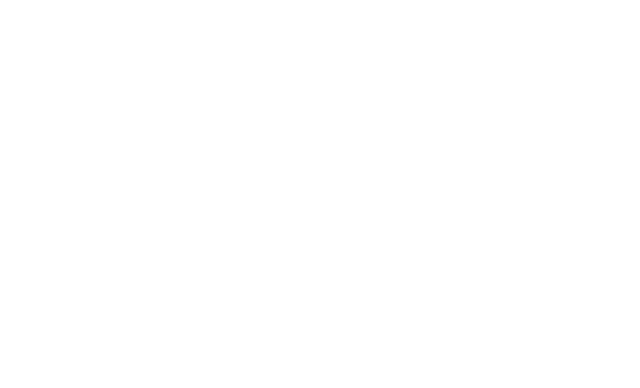
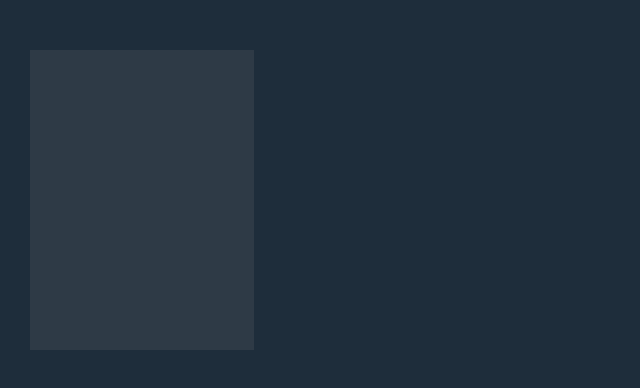
Before and after one commit to ChiaraMameli/vue-dischi, a Vue app: page / in a window 1280 px wide. Shown: the top 388 px of the page, without its empty margins (0-640 px from the left). Built offline with nearby package versions, Linux system fonts and the light colour scheme.

Commit message:
card structure

```diff
--- a/src/assets/sass/_generics.scss
+++ b/src/assets/sass/_generics.scss
@@ -1 +1,7 @@
 @import './vars';
+
+*{
+    box-sizing: border-box;
+    margin: 0;
+    border: 0;
+}
--- /dev/null
+++ b/src/assets/sass/_utils.scss
@@ -0,0 +1,4 @@
+.container {
+    width: 1220px;
+    margin: 0 auto;
+}
--- a/src/assets/sass/style.scss
+++ b/src/assets/sass/style.scss
@@ -1,2 +1,3 @@
 @import './generics';
+@import './utils';
 @import './vars';
--- a/src/components/BaseHeader.vue
+++ b/src/components/BaseHeader.vue
@@ -1,6 +1,6 @@
 <template>
-  <div>
-  </div>
+<header>
+</header>
 </template>
 
 <script>
@@ -9,6 +9,8 @@ export default {
 }
 </script>
 
-<style>
-
+<style scoped>
+    img{
+        color: black
+    }
 </style>
--- a/src/components/ContentSection.vue
+++ b/src/components/ContentSection.vue
@@ -1,14 +1,36 @@
 <template>
-  <div>
-  </div>
+<main>
+    <div class="container">
+        <div class="box">
+            <DiscCard />
+        </div>
+    </div>
+</main>
 </template>
 
 <script>
+import DiscCard from './DiscCard.vue';
+
 export default {
-    name: 'ContentSection',
+    name: "ContentSection",
+    components: {
+        DiscCard,
+        }
 }
 </script>
 
-<style>
+<style lang="scss" scoped>
+@import '../assets/sass/vars';
+    main{
+        background-color: $dark_blue;
+        height: 100vh;
 
+        .box{
+            display: flex;
+            flex-wrap: wrap;
+            justify-content: space-between;
+
+            padding: 50px 0;
+        }
+    }
 </style>
--- /dev/null
+++ b/src/components/DiscCard.vue
@@ -0,0 +1,22 @@
+<template>
+  <div class="card">
+
+  </div>
+</template>
+
+<script>
+export default {
+    name: 'DiscCard',
+}
+</script>
+
+<style lang="scss" scoped>
+@import '../assets/sass/vars';
+
+.card {
+    width: calc((100% / 5) - 20px);
+    background-color: $light_blue;
+    height: 300px;
+}
+
+</style>
```
Also changed, not shown: src/assets/img/logo.svg (added).
